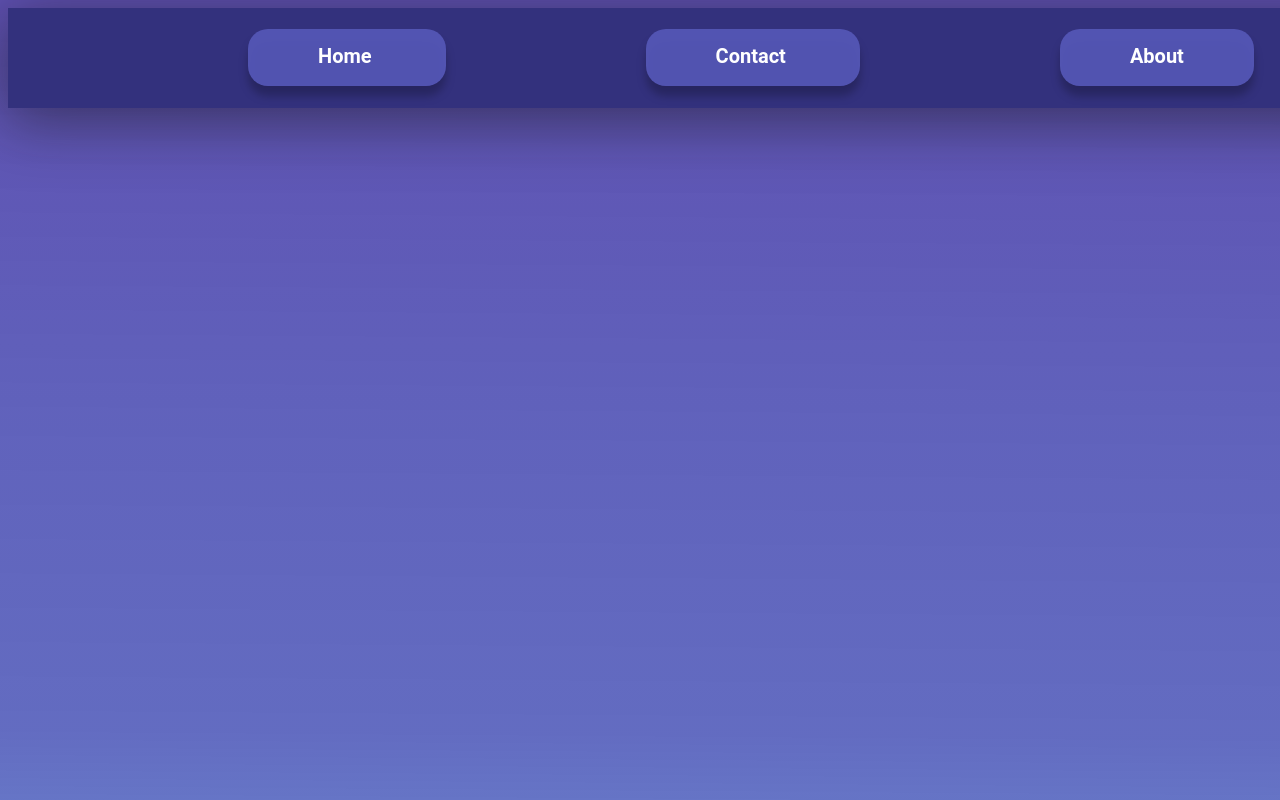
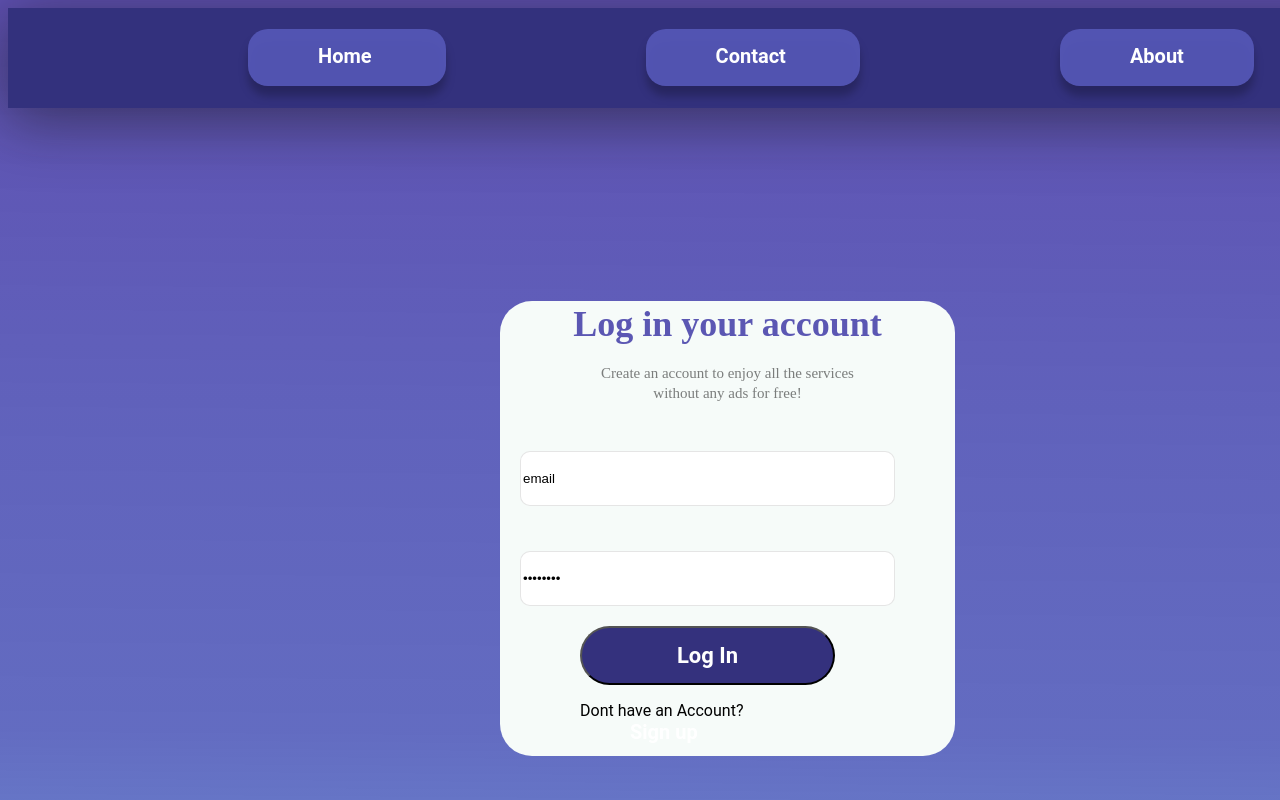
Before and after one commit to gyeduernest/BAITAB, a plain HTML site: page Log in.html in a window 1280 px wide. Shown: the top 800 px of the page. Drawn offline with Linux system fonts and the light colour scheme.

Commit message:
Log in page almost done

```diff
--- a/Log in.html
+++ b/Log in.html
@@ -21,8 +21,15 @@
 </div>
 </header>
 <!--This contains the Log in -->
-<div class="Log-rectangle">
 
-</div>
+<form class="log_in">
+    <div id="phase1">Log in your account</div>
+    <div> <p id="enjoy">Create an account to enjoy all the services
+        <br> without any ads for free! </p></div>
+    <input type="text" placeholder="emailaddress..." id="email" value="email"></div>
+    <input type="password" placeholder="password...." value="password" required id="password">
+    <button id="Go_into_account">Log In</button>
+    <div id="dont_have_an_account">Dont have an Account? <a href="#Sign_up">Sign up</a></div>
+</form>
 </body>
 </html>
--- a/styles.css
+++ b/styles.css
@@ -12,7 +12,88 @@ height: 982px;
          rgba(39, 130, 215, 0.548387) 127.73%);
 
 }
-/* This is the menu items on the home page*/
+/* This is the items on the body*/
+.log_in{
+    position: absolute;
+width: 455px;
+height: 455px;
+left: 492px;
+top: 293px;
+background: #F6FBF9;
+border-radius: 32px;
+}
+
+#phase1{
+font-style: normal;
+font-weight: 700;
+font-size: 36px;
+line-height: 47px;
+text-align: center;
+color: #5B57B3;
+}
+#enjoy{
+    font-style: normal;
+    font-weight: 400;
+    font-size: 15px;
+    line-height: 20px;
+    text-align: center;
+    color:rgba(0, 0, 0, 0.5);
+    text-align: center;
+}
+#email{box-sizing: border-box;
+    position: absolute;
+    width: 375px;
+    height: 55px;
+    top: 150px;
+    left: 20px;
+    background: #FFFFFF;
+    border: 1px solid rgba(0, 0, 0, 0.1);
+    border-radius: 10px;
+}
+#password{
+    box-sizing: border-box;
+    position: absolute;
+    width: 375px;
+    height: 55px;
+    top: 250px;
+    left: 20px;
+    background: #FFFFFF;
+    border: 1px solid rgba(0, 0, 0, 0.1);
+    border-radius: 10px;
+
+}
+#Go_into_account{
+position: absolute;
+width: 255px;
+height: 59px;
+left: 80px;
+top: 325px;
+background: #34317D;
+border-radius: 50px;
+color: white;
+font-family: Roboto;
+font-weight: 700;
+font-size: 22px;
+}
+#dont_have_an_account{
+position: absolute;
+width: 255px;
+height: 59px;
+left: 80px;
+top: 400px;
+border-radius: 50px;
+color:black;
+font-family: Roboto;
+}
+
+
+
+
+
+
+
+
+  /* This is the menu items on the home page*/
 a{
 text-decoration: none;
 color: white;
@@ -54,14 +135,3 @@ nav ul{
     top: 20px;
 }
 /* This is the items on the body*/
-
-
-.log-rectangle{
-    background-color: aliceblue;
-    position: absolute;
-width: 455px;
-height: 455px;
-left: 492px;
-top: 293px;
-
-}
```
